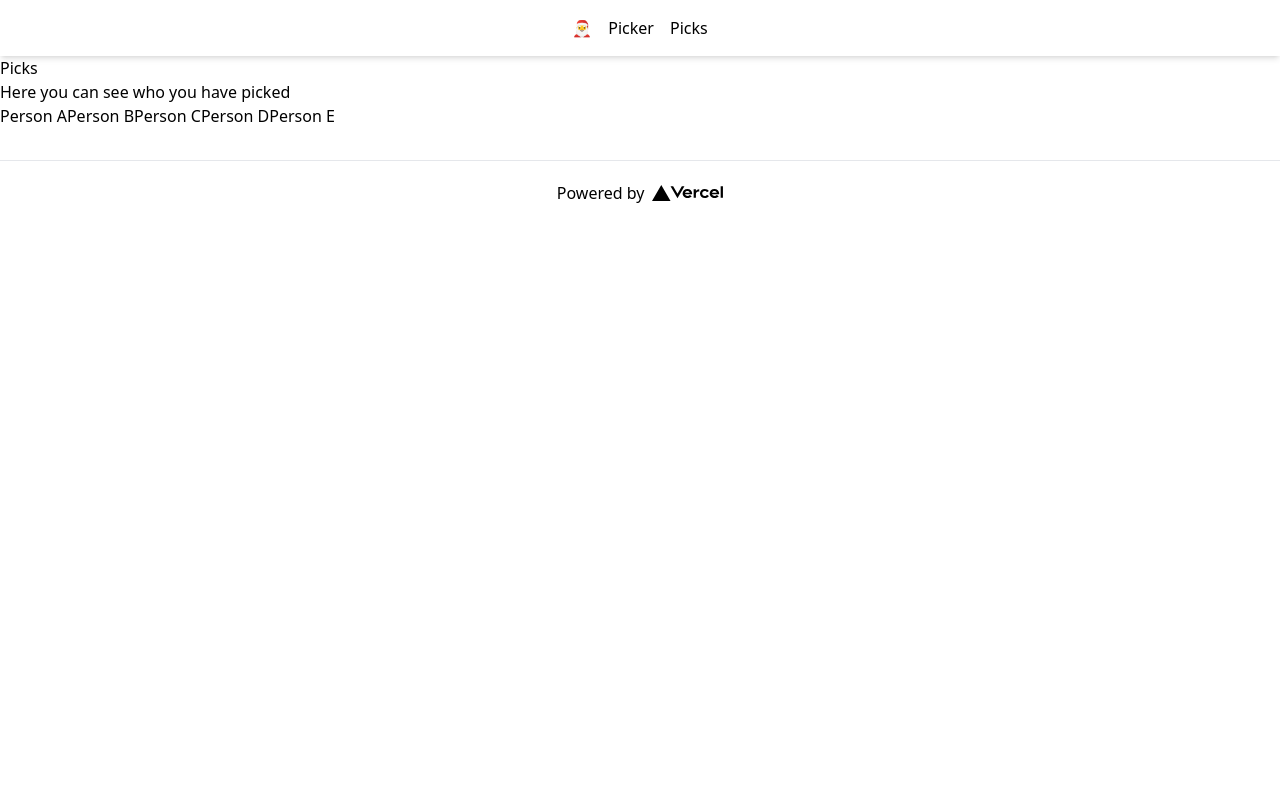
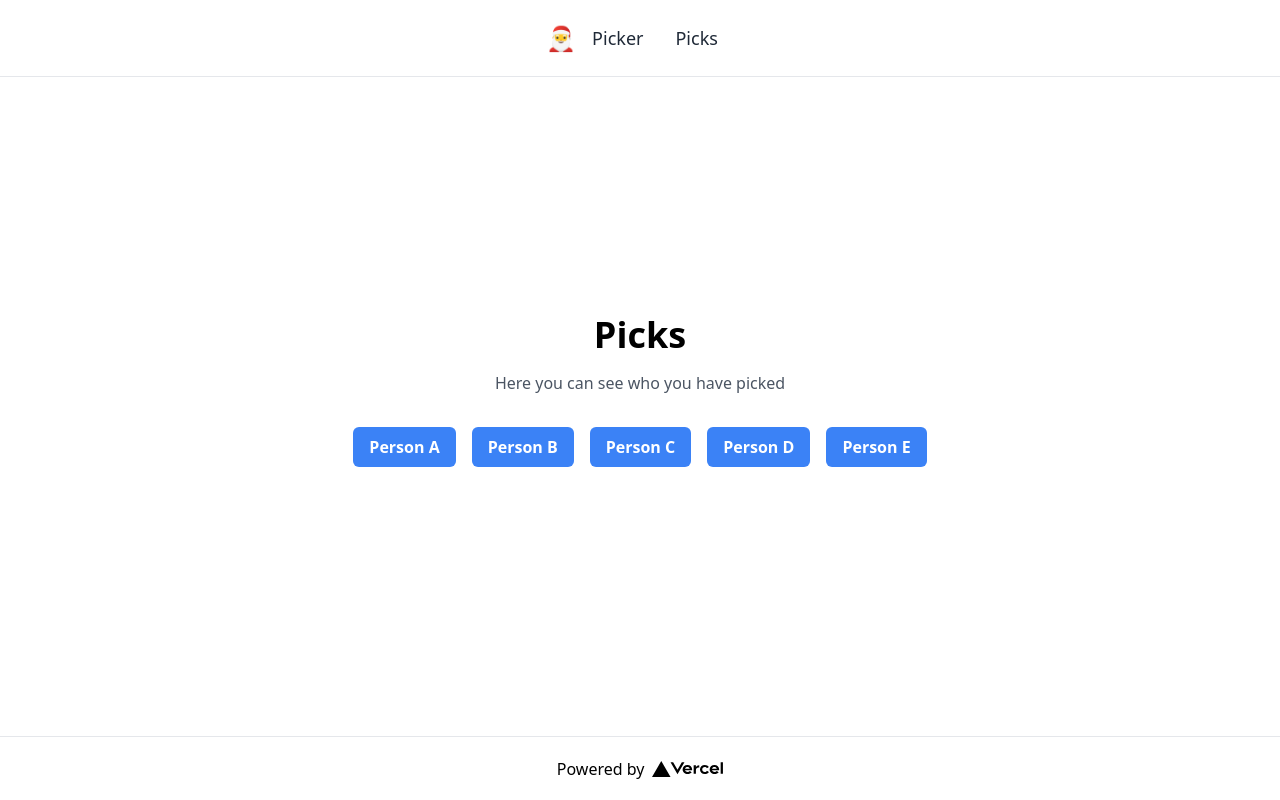
Before and after one commit to KaroGil/secretSanta, a Next.js app: page /picks in a window 1280 px wide. Built offline with nearby package versions, Linux system fonts and the light colour scheme.

Commit message:
picks style

```diff
--- /dev/null
+++ b/pages/components/Button.tsx
@@ -0,0 +1,10 @@
+export default function Button({ text, clickFunction }) {
+  return (
+    <button
+      className="bg-blue-500 text-white font-semibold py-2 px-4 rounded-md hover:bg-blue-600 transition duration-200"
+      onClick={clickFunction}
+    >
+      {text}
+    </button>
+  );
+}
--- a/pages/components/Nav.tsx
+++ b/pages/components/Nav.tsx
@@ -2,13 +2,21 @@ import Link from 'next/link';
 
 export default function Nav() {
   return (
-    <nav className="w-full space-x-4 flex flex-row items-center justify-center p-4 bg-white shadow-md">
-      <Link href="/">🎅</Link>
-      <div className="flex flex-row space-x-4">
-        <Link className="hover:text-gray-700" href="/picker">
+    <nav className="bg-white p-4 border-b border-gray-200 flex justify-center items-center">
+      <Link href="/" className="text-2xl">
+        🎅
+      </Link>
+      <div className="flex">
+        <Link
+          className="text-gray-800 font-medium text-lg px-4 py-2"
+          href="/picker"
+        >
           Picker
         </Link>
-        <Link className="hover:text-gray-700" href="/picks">
+        <Link
+          className="text-gray-800 font-medium text-lg px-4 py-2"
+          href="/picks"
+        >
           Picks
         </Link>
       </div>
--- a/pages/picks/index.tsx
+++ b/pages/picks/index.tsx
@@ -2,24 +2,31 @@ import Nav from '../components/Nav';
 import Footer from '../components/Footer';
 import RevealCard from '../components/RevealCard';
 import { useState } from 'react';
+import Button from '../components/Button';
 
 export default function Picks() {
   const names = ['Person A', 'Person B', 'Person C', 'Person D', 'Person E'];
   const [reveal, setReveal] = useState(false);
   return (
-    <div>
+    <div className="flex flex-col min-h-screen">
       <Nav />
-      <div>
-        <h1>Picks</h1>
-        <div>
-          <p>Here you can see who you have picked</p>
+      <div className="flex-grow flex flex-col items-center justify-center">
+        <h1 className="text-4xl font-bold mb-4">Picks</h1>{' '}
+        <p className="text-gray-600 mb-8">
+          Here you can see who you have picked
+        </p>
+        <div className="flex flex-wrap justify-center gap-4">
           {names.map((name, ind) => (
-            <button onClick={() => setReveal(!reveal)}>{name}</button>
+            <Button
+              key={ind}
+              text={name}
+              clickFunction={() => setReveal(!reveal)}
+            />
           ))}
-          {reveal ? (
-            <RevealCard giver={'Person 1'} reciever={'Person 2'} />
-          ) : null}
         </div>
+        {reveal ? (
+          <RevealCard giver={'Person 1'} reciever={'Person 2'} />
+        ) : null}
       </div>
       <Footer />
     </div>
```
